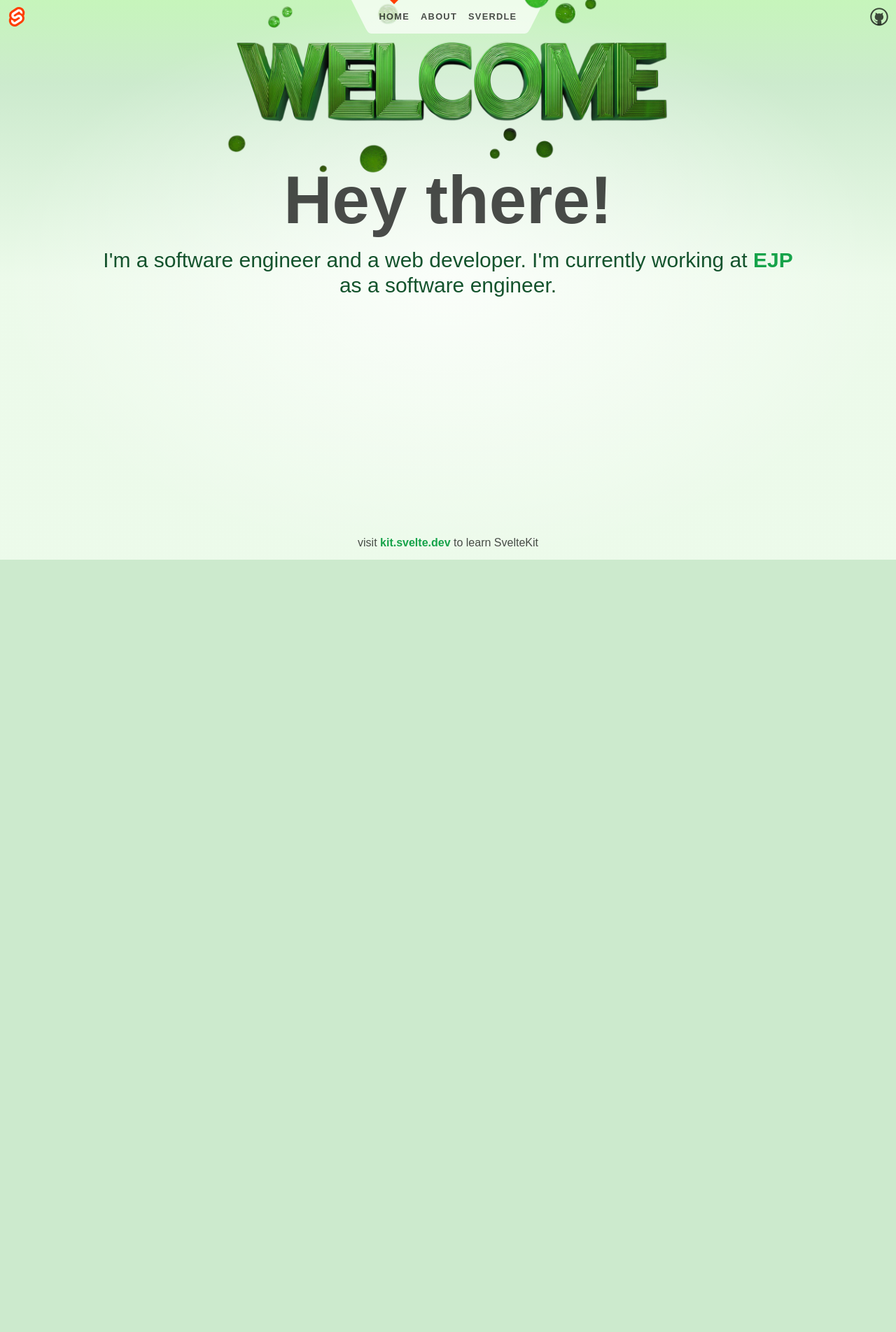
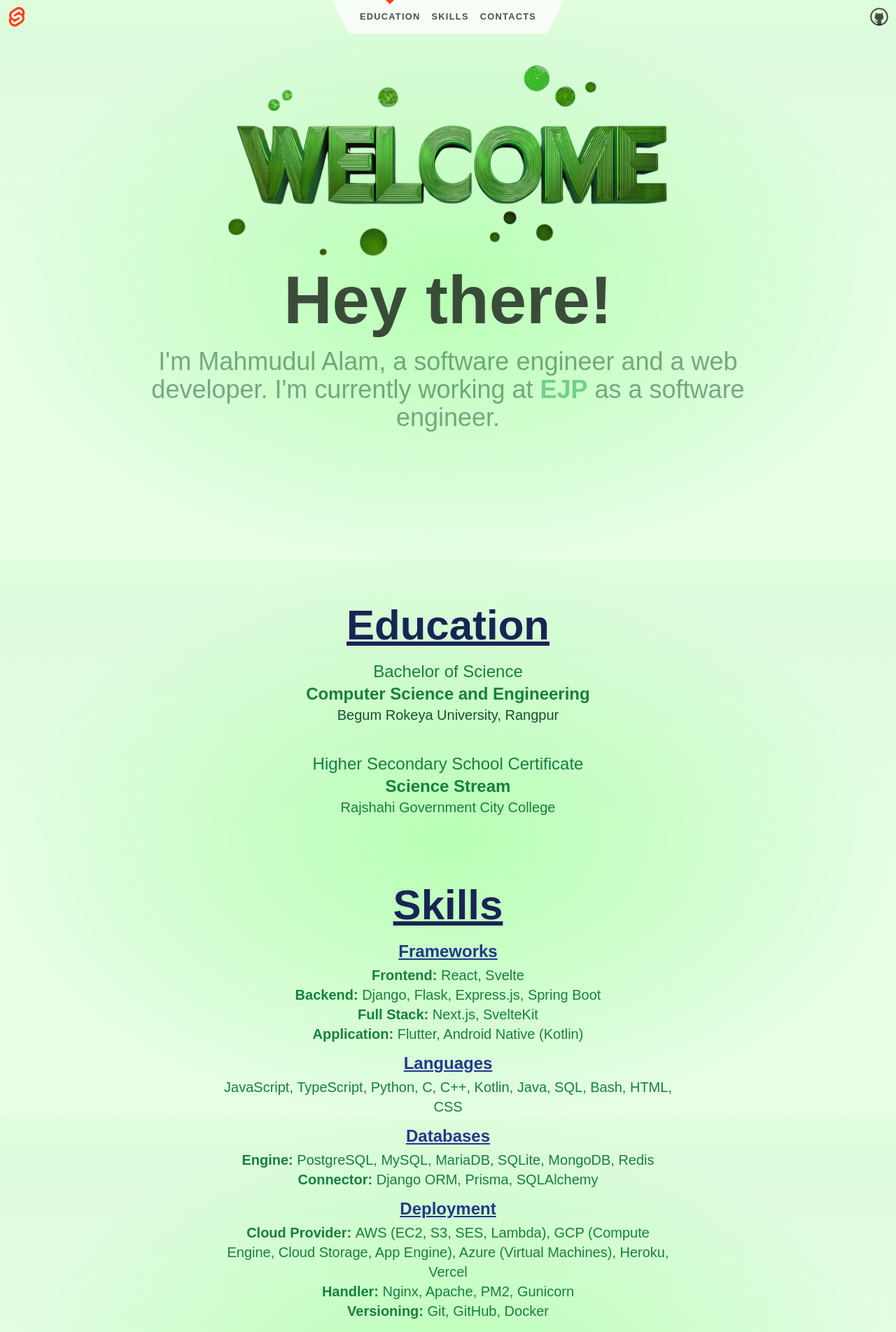
Before and after one commit to mahbd/portfolio, a SvelteKit app: page / in a window 1280 px wide. Shown: the whole page at 70% size. Before the commit the page ends 800 px from the top, so only its background shows below. Built offline with nearby package versions, Linux system fonts and the light colour scheme.

Commit message:
added education

```diff
--- a/src/app.css
+++ b/src/app.css
@@ -28,15 +28,10 @@ body {
     background-size: 100vw 100vh;
     background-image: radial-gradient(
             50% 50% at 50% 50%,
-            rgba(255, 255, 255, 0.75) 0%,
-            rgba(255, 255, 255, 0) 100%
+            rgb(184, 255, 180) 0%,
+            rgba(226, 255, 226, 0.82) 100%
     ),
     linear-gradient(180deg, var(--color-bg-0) 0%, var(--color-bg-1) 15%, var(--color-bg-2) 50%);
-}
-
-h1,
-h2 {
-    font-weight: 400;
 }
 
 a {
--- a/src/routes/+layout.svelte
+++ b/src/routes/+layout.svelte
@@ -10,9 +10,9 @@
 		<slot />
 	</main>
 
-	<footer>
-		<p>visit <a href="https://kit.svelte.dev">kit.svelte.dev</a> to learn SvelteKit</p>
-	</footer>
+	<!--	<footer>-->
+	<!--		<p>visit <a href="https://kit.svelte.dev">kit.svelte.dev</a> to learn SvelteKit</p>-->
+	<!--	</footer>-->
 </div>
 
 <style>
--- a/src/routes/+page.svelte
+++ b/src/routes/+page.svelte
@@ -1,6 +1,8 @@
 <script>
-	import Counter from './Counter.svelte';
 	import Welcome from './Welcome.svelte';
+	import Green from './Green.svelte';
+	import Education from './Education.svelte';
+	import Skills from './Skills.svelte';
 </script>
 
 <svelte:head>
@@ -9,5 +11,8 @@
 </svelte:head>
 
 <section>
+	<Green />
 	<Welcome />
+	<Education />
+	<Skills />
 </section>
--- /dev/null
+++ b/src/routes/Education.svelte
@@ -0,0 +1,29 @@
+<script>
+	import { onMount } from 'svelte';
+	let ready = false;
+	onMount(() => {
+		setTimeout(() => {
+			ready = true;
+		}, 0);
+	});
+</script>
+
+{#if ready}
+	<section class="">
+		<h2 class="text-center font-bold text-6xl text-blue-950 underline">Education</h2>
+		<div>
+			<div class="flex flex-col items-center justify-center mb-10 mt-5">
+				<p class="text-center text-2xl text-green-700">Bachelor of Science</p>
+				<p class="text-center text-2xl text-green-700 font-bold">
+					Computer Science and Engineering
+				</p>
+				<p class="text-center text-xl text-green-900">Begum Rokeya University, Rangpur</p>
+			</div>
+			<div class="flex flex-col items-center justify-center">
+				<p class="text-center text-2xl text-green-700">Higher Secondary School Certificate</p>
+				<p class="text-center text-2xl text-green-700 font-bold">Science Stream</p>
+				<p class="text-center text-xl text-green-700">Rajshahi Government City College</p>
+			</div>
+		</div>
+	</section>
+{/if}
--- /dev/null
+++ b/src/routes/Green.svelte
@@ -0,0 +1,32 @@
+<script>
+	import { fade } from 'svelte/transition';
+	import { onMount } from 'svelte';
+	let ready = false;
+	let ended = true;
+	onMount(() => {
+		ready = true;
+
+		setTimeout(() => {
+			ended = false;
+		}, 2000);
+	});
+</script>
+
+{#if ended}
+	<section
+		out:fade={{ duration: 500 }}
+		class="flex items-center justify-center h-screen text-center"
+	>
+		<div class="-mt-[20vh]">
+			<p class="text-9xl font-bold text-green-700">Green</p>
+			<br />
+			{#if ready}
+				<p class="text-6xl">
+					The Color of <span transition:fade={{ duration: 500 }}>Nature</span><span
+						transition:fade={{ duration: 1000, delay: 500 }}>, growth</span
+					><span transition:fade={{ duration: 1000, delay: 1000 }}>, and renewal</span>
+				</p>
+			{/if}
+		</div>
+	</section>
+{/if}
--- a/src/routes/Header.svelte
+++ b/src/routes/Header.svelte
@@ -4,7 +4,7 @@
 	import github from '$lib/images/github.svg';
 </script>
 
-<header>
+<header class="z-50">
 	<div class="corner">
 		<a href="https://mahmudul.com.bd">
 			<img src={logo} alt="SvelteKit" />
@@ -17,13 +17,13 @@
 		</svg>
 		<ul>
 			<li aria-current={$page.url.pathname === '/' ? 'page' : undefined}>
-				<a href="/">Home</a>
+				<a href="/">Education</a>
 			</li>
 			<li aria-current={$page.url.pathname === '/about' ? 'page' : undefined}>
-				<a href="/about">About</a>
+				<a href="/about">Skills</a>
 			</li>
 			<li aria-current={$page.url.pathname.startsWith('/sverdle') ? 'page' : undefined}>
-				<a href="/sverdle">Sverdle</a>
+				<a href="/sverdle">Contacts</a>
 			</li>
 		</ul>
 		<svg viewBox="0 0 2 3" aria-hidden="true">
@@ -66,7 +66,7 @@
 	nav {
 		display: flex;
 		justify-content: center;
-		--background: rgba(255, 255, 255, 0.7);
+		--background: rgba(255, 255, 255, 0.8);
 	}
 
 	svg {
--- /dev/null
+++ b/src/routes/Skills.svelte
@@ -0,0 +1,50 @@
+<script>
+	import { onMount } from 'svelte';
+	let ready = false;
+	onMount(() => {
+		setTimeout(() => {
+			ready = true;
+		}, 0);
+	});
+</script>
+
+{#if ready}
+	<section class="text-center">
+		<h2 class="font-bold text-6xl text-blue-950 underline mt-24">Skills</h2>
+		<h2 class="font-bold text-2xl text-blue-900 underline mt-5">Frameworks</h2>
+		<div class="flex flex-col text-xl items-center justify-center mt-1 text-green-700">
+			<p><span class="font-bold">Frontend:</span> React, Svelte</p>
+			<p><span class="font-bold">Backend:</span> Django, Flask, Express.js, Spring Boot</p>
+			<p><span class="font-bold">Full Stack:</span> Next.js, SvelteKit</p>
+			<p><span class="font-bold">Application:</span> Flutter, Android Native (Kotlin)</p>
+		</div>
+		<h2 class="text-center font-bold text-2xl text-blue-900 underline mt-3">Languages</h2>
+		<div class="flex flex-col text-xl items-center justify-center mt-1 text-green-700">
+			<p class="max-w-[50vw]">
+				JavaScript, TypeScript, Python, C, C++, Kotlin, Java, SQL, Bash, HTML, CSS
+			</p>
+		</div>
+		<h2 class="text-center font-bold text-2xl text-blue-900 underline mt-3">Databases</h2>
+		<div class="flex flex-col text-xl items-center justify-center mt-1 text-green-700">
+			<p class="max-w-[50vw]">
+				<span class="font-bold">Engine: </span>PostgreSQL, MySQL, MariaDB, SQLite, MongoDB, Redis
+			</p>
+			<p class="max-w-[50vw]">
+				<span class="font-bold">Connector: </span>Django ORM, Prisma, SQLAlchemy
+			</p>
+		</div>
+		<h2 class="text-center font-bold text-2xl text-blue-900 underline mt-3">Deployment</h2>
+		<div class="flex flex-col text-xl items-center justify-center mt-1 text-green-700">
+			<p class="max-w-[50vw]">
+				<span class="font-bold">Cloud Provider: </span>AWS (EC2, S3, SES, Lambda), GCP (Compute
+				Engine, Cloud Storage, App Engine), Azure (Virtual Machines), Heroku, Vercel
+			</p>
+			<p class="max-w-[50vw]">
+				<span class="font-bold">Handler: </span>Nginx, Apache, PM2, Gunicorn
+			</p>
+			<p class="max-w-[50vw]">
+				<span class="font-bold">Versioning: </span>Git, GitHub, Docker
+			</p>
+		</div>
+	</section>
+{/if}
--- a/src/routes/Welcome.svelte
+++ b/src/routes/Welcome.svelte
@@ -1,30 +1,49 @@
 <script>
 	import { onMount } from 'svelte';
-
-	let ready = false;
-	onMount(() => (ready = true));
 	import welcome from '$lib/images/welcome.png';
 	import { fade, fly } from 'svelte/transition';
 	import { quintOut } from 'svelte/easing';
+
+	let ready = false;
+	let ready2 = false;
+
+	onMount(() => {
+		setTimeout(() => {
+			ready = true;
+		}, 3000);
+		setTimeout(() => {
+			ready2 = true;
+		}, 3500);
+	});
 </script>
 
-<section class="flex flex-col items-center justify-center">
 {#if ready}
-		<img transition:fade={{ duration: 2000 }} src={welcome} alt="Welcome" class="w-[50vw] -mt-32" />
+	<section
+		in:fly={{ duration: 1200, y: '100vh', easing: quintOut }}
+		class="flex flex-col items-center justify-center h-screen"
+	>
+		{#if ready}
+			<img
+				transition:fade={{ duration: 2000, delay: 1000 }}
+				src={welcome}
+				alt="Welcome"
+				class="w-[50vw] -mt-64"
+			/>
 		{/if}
-	{#if ready}
+		{#if ready2}
 			<p
-			transition:fly={{ delay: 0, duration: 1500, x: 0, y: -500, opacity: 0.5, easing: quintOut }}
-			class="text-8xl font-bold -mt-16"
+				transition:fly={{ delay: 0, duration: 1000, x: 0, y: -500, opacity: 0.5, easing: quintOut }}
+				class="text-8xl font-bold -mt-10"
 			>
 				Hey there!
 			</p>
 			<p
-			transition:fade={{ duration: 2000, delay: 1000 }}
-			class="text-3xl text-center text-green-900 mt-5"
+				transition:fade={{ duration: 2000, delay: 500 }}
+				class="text-4xl text-center text-green-900 mt-5"
 			>
-			I'm a software engineer and a web developer. I'm currently working at
+				I'm Mahmudul Alam, a software engineer and a web developer. I'm currently working at
 				<a href="https://ejp.com.bd" target="_blank">EJP</a> as a software engineer.
 			</p>
 		{/if}
 	</section>
+{/if}
```
Lines whose indentation alone changed are shown as unchanged.
